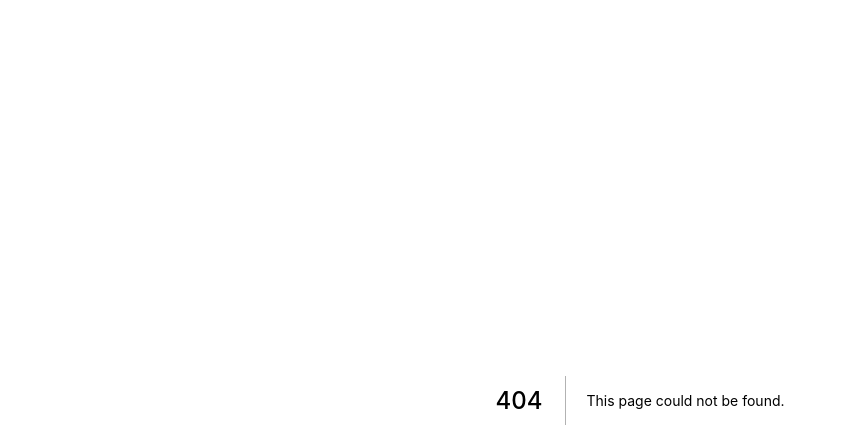
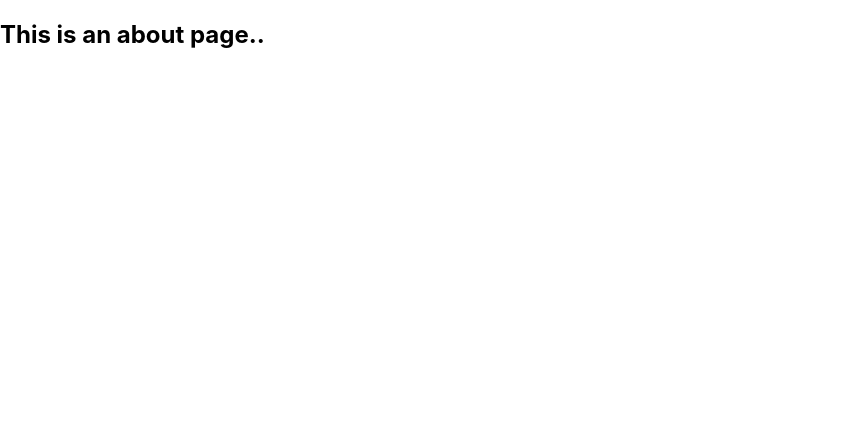
Before and after one commit to Shiv-am/nextjs, a Next.js app: page /about in a window 1280 px wide. Before the commit this address had no page. Shown: the top 448 px of the page, without its empty margins (0-847 px from the left). Built offline with nearby package versions, Linux system fonts and the light colour scheme.

Commit message:
pages and routes

```diff
--- /dev/null
+++ b/pages/about.js
@@ -0,0 +1,9 @@
+const About = () => {
+    return (
+        <div>
+            <h2>This is an about page..</h2>
+        </div>
+     );
+}
+
+export default About;
```
